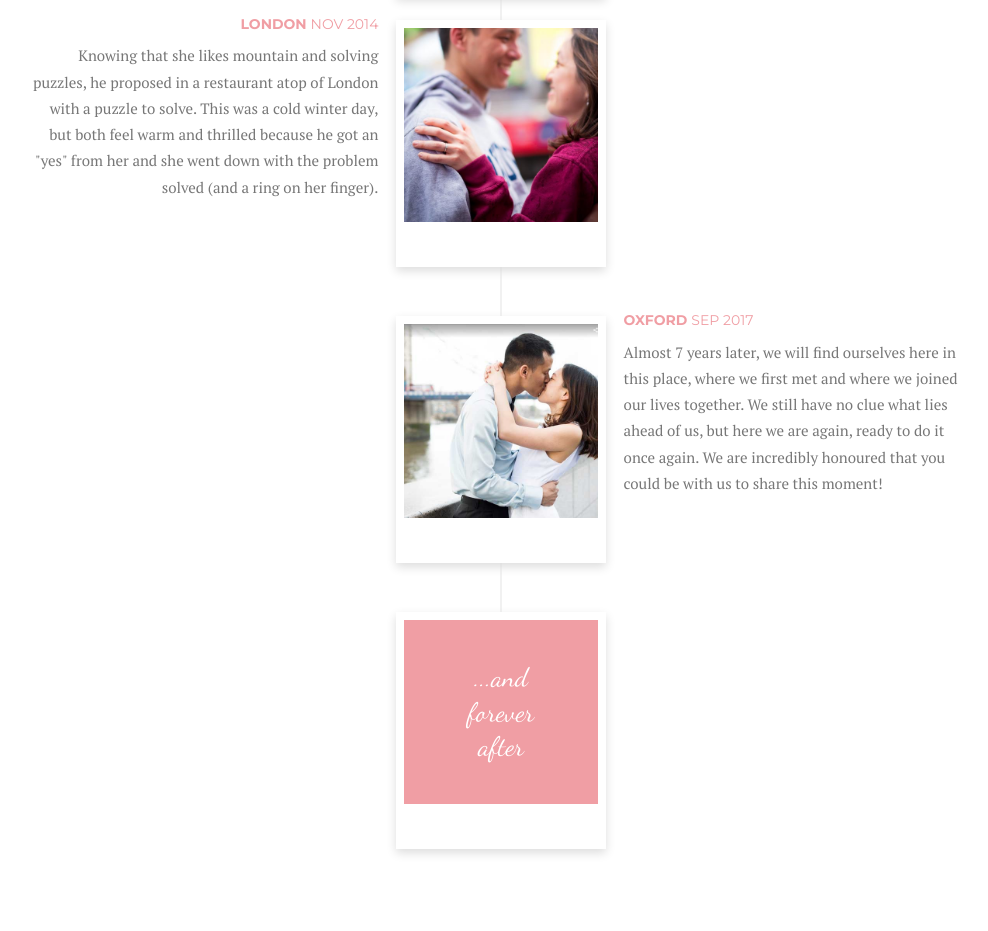
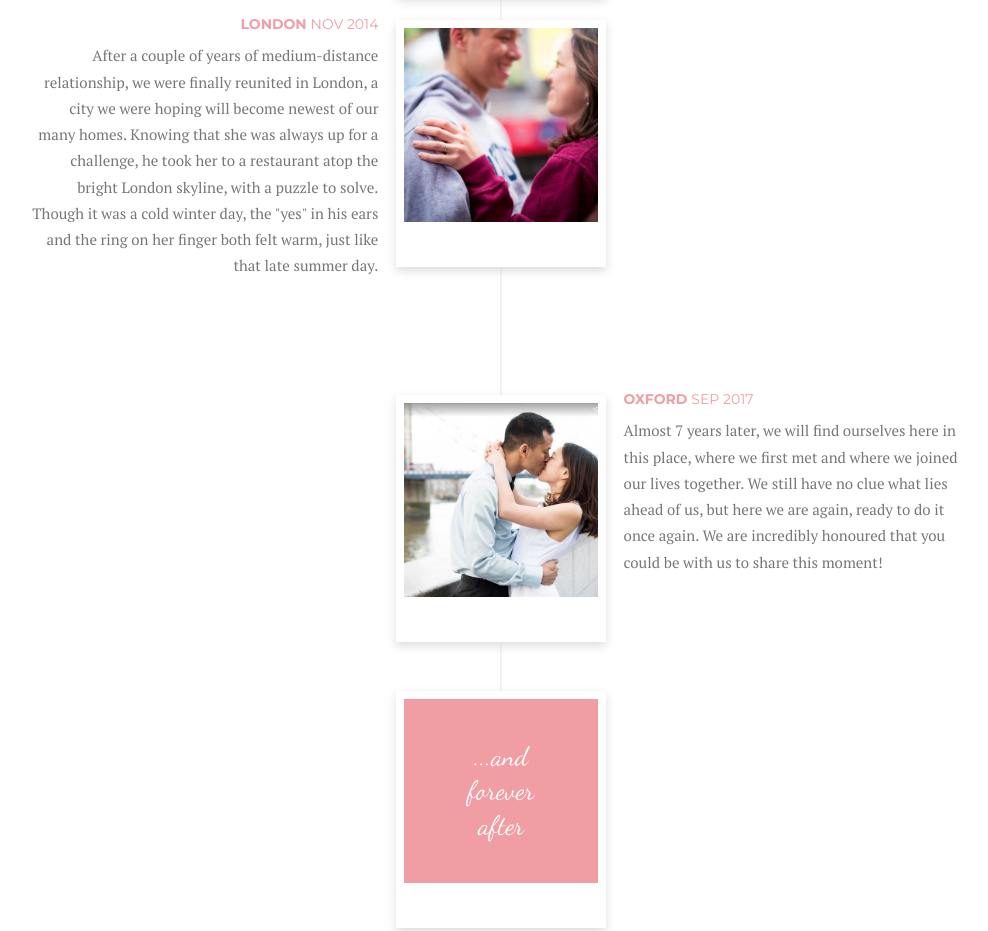
Before and after one commit to macduy/minh-hai, a website: page index.html in a window 1280 px wide. Shown: the part 1638-2569 px from the top of the page, without its empty margins (139-1127 px from the left). Drawn offline with nearby package versions, Linux system fonts and the light colour scheme; some packages are replaced by stand-ins of ours; a web font is replaced by a local one.

Commit message:
Text update

```diff
--- a/index.html
+++ b/index.html
@@ -234,7 +234,7 @@
                                     <h5 class="subheading"><b>Oxford </b> Oct 2010</h5>
                                 </div>
                                 <div class="timeline-body">
-                                    <p class="text-muted">When we first met, on the grounds of Worcester college, it was a late summer afternoon. Or at least it felt like that. She just started her first year, he was in his final. And both were equally clueless about where their lives would go!</p>
+                                    <p class="text-muted">When we first met, on the grounds of Worcester college, it was a late summer afternoon. Or at least it felt like that. She just started her first year, he was in his final. And both were equally clueless about where their lives would go! </p>
                                 </div>
                             </div>
                         </li>
@@ -249,8 +249,7 @@
                                 </div>
                                 <div class="timeline-body">
                                     <p class="text-muted">
-
-                                        Knowing that she likes mountain and solving puzzles, he proposed in a restaurant atop of London with a puzzle to solve. This was a cold winter day, but both feel warm and thrilled because he got an "yes" from her and she went down with the problem solved (and a ring on her finger).
+                                        After a couple of years of medium-distance relationship, we were finally reunited in London, a city we were hoping will become newest of our many homes. Knowing that she was always up for a challenge, he took her to a restaurant atop the bright London skyline, with a puzzle to solve. Though it was a cold winter day, the "yes" in his ears and the ring on her finger both felt warm, just like that late summer day.
                                     </p>
                                 </div>
                             </div>
```
